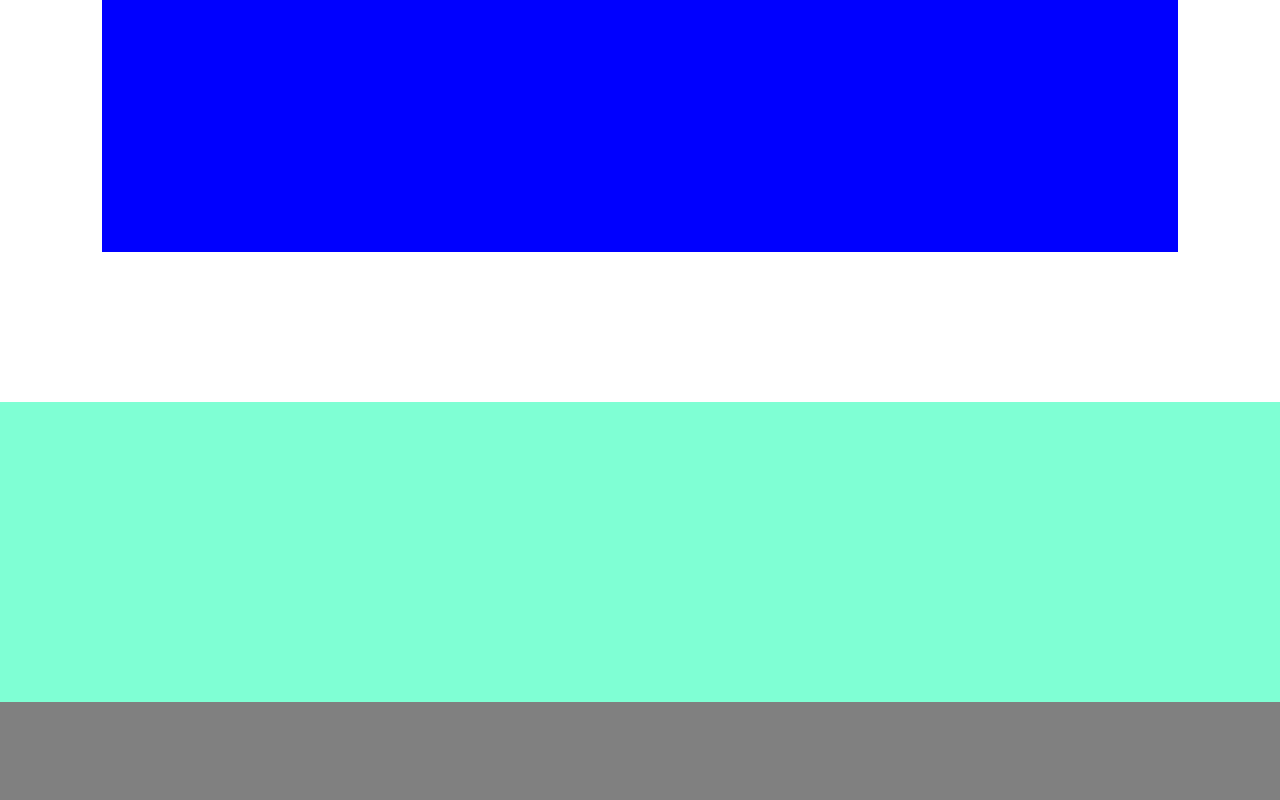
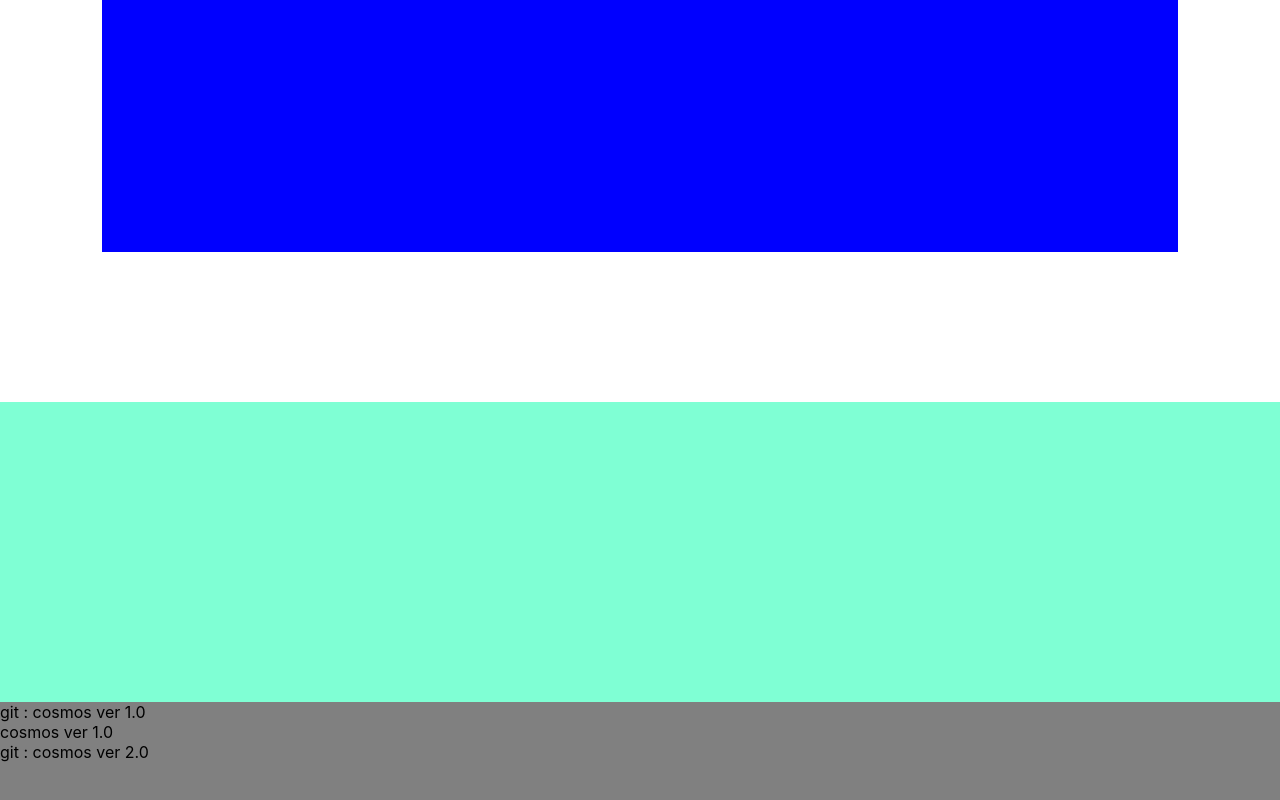
Before and after one commit to Da-innisfree/COSMOS-ver2.0, a React (Create React App) app in the folder cosmos_frontend/cosmos/: page / in a window 1280 px wide. Shown: the part 2182-2982 px from the top of the page. Built offline with nearby package versions, Linux system fonts and the light colour scheme.

Commit message:
footer수정

```diff
--- a/cosmos_frontend/cosmos/src/component/layout/Footer.jsx
+++ b/cosmos_frontend/cosmos/src/component/layout/Footer.jsx
@@ -10,7 +10,9 @@ function footer() {
 
             </div>
             <div className="foot_bottom_area">
-
+                <a href="https://github.com/Teamproject0515" target="_blank">git : cosmos ver 1.0</a> <br/>
+                <a href="http://13.125.40.117/" target="_blank">cosmos ver 1.0</a> <br/>
+                <a href="https://github.com/Da-innisfree/COSMOS-ver2.0" target="_blank">git : cosmos ver 2.0</a>
             </div>
         </footer>
     );
```
